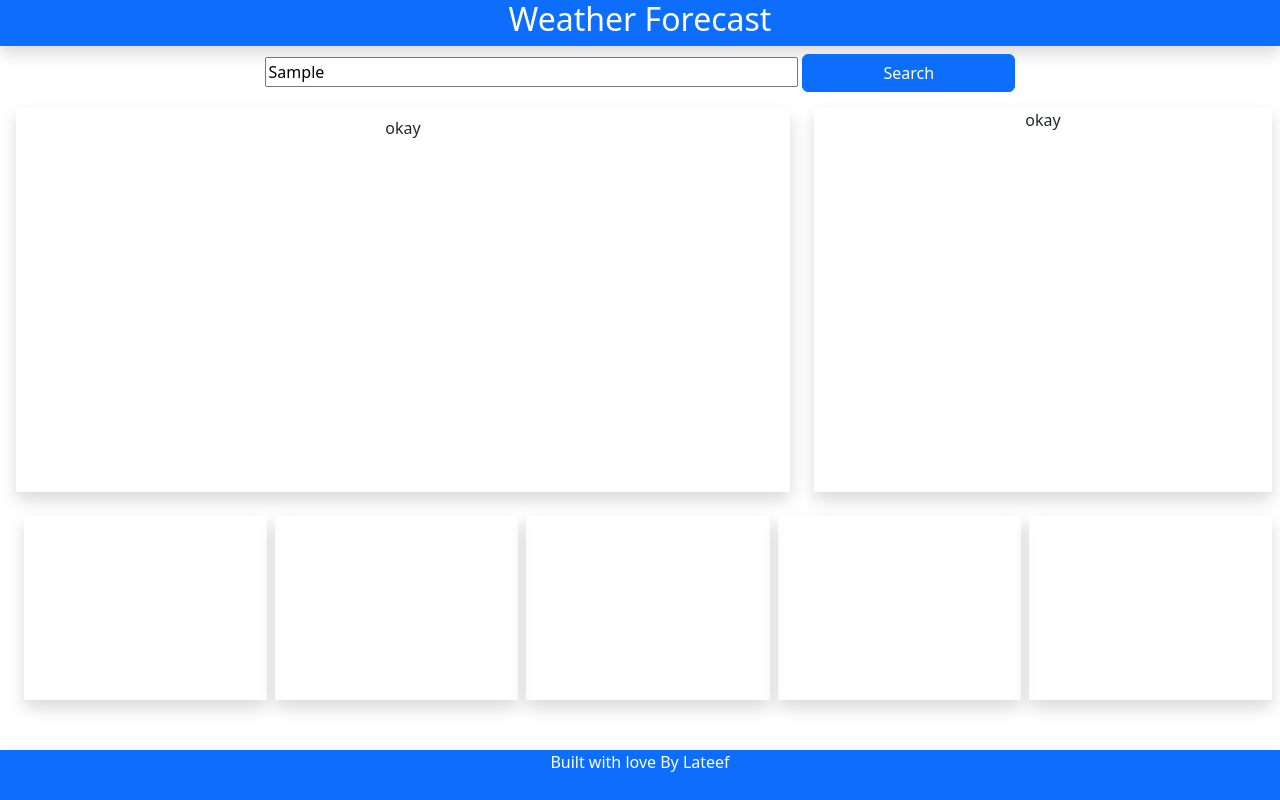
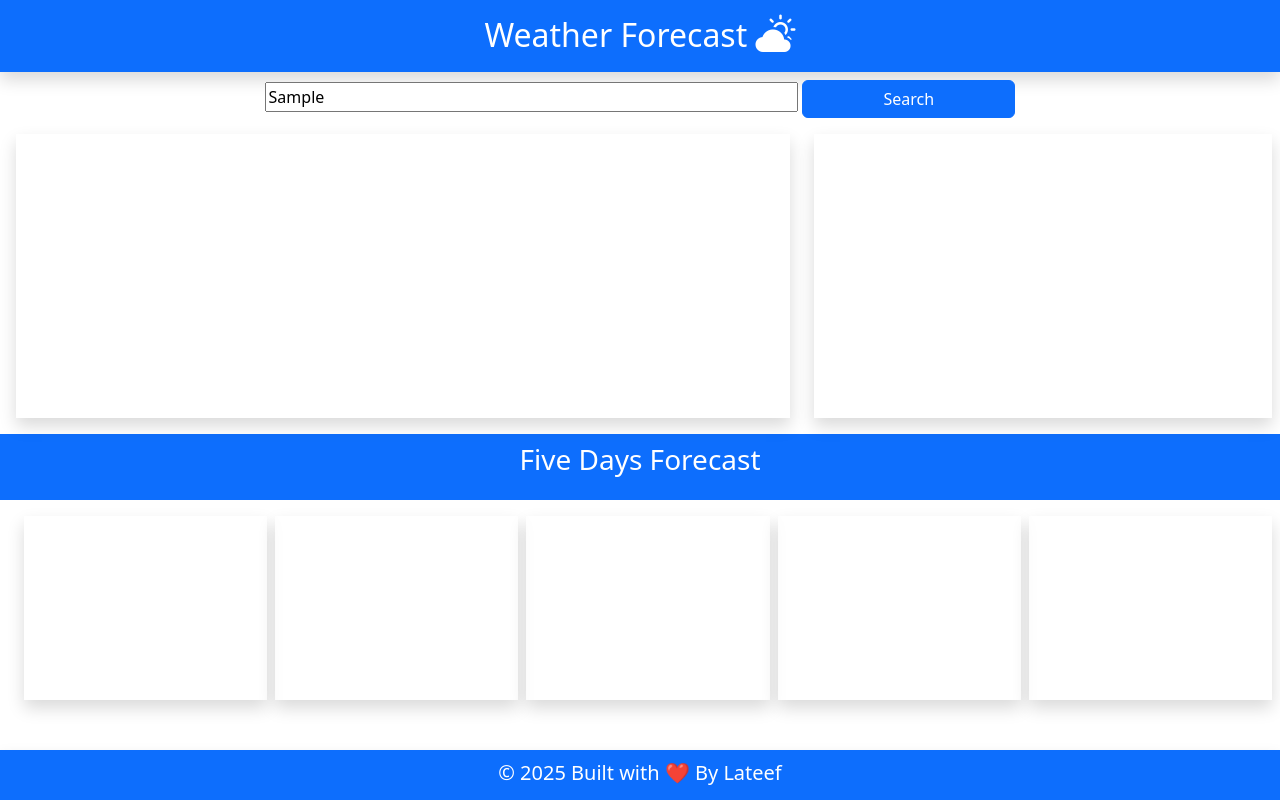
Before and after one commit to latakin/weatherforcast, a website built with Vite: page src/index.html in a window 1280 px wide. Both pictures are taken after typing "Sample" into the empty fields and a click on the button "Search". Built offline with nearby package versions, Linux system fonts and the light colour scheme; no server answers; files whose address does not match are found by name.

Commit message:
app styling done

```diff
--- a/package.json
+++ b/package.json
@@ -25,6 +25,7 @@
   },
   "dependencies": {
     "@popperjs/core": "^2.11.8",
-    "bootstrap": "^5.3.8"
+    "bootstrap": "^5.3.8",
+    "bootstrap-icons": "^1.13.1"
   }
 }
--- a/src/index.html
+++ b/src/index.html
@@ -7,31 +7,36 @@
     <script type="module" src="./js/main.js"></script>
   </head>
   <body class="m-0 d-flex flex-column min-vh-100">
-    <header class="col-12 text-center  text-bg-primary shadow">
-        <h2>Weather Forecast</h2>
+    <header class="col-12 text-center  text-bg-primary shadow p-2 ">
+        <h2 class="fs-2">Weather Forecast   <i class="bi bi-cloud-sun-fill" style="font-size: 2.5rem;"></i></h2>
     </header>
 
     <main class="flex-grow-1">
         <div class="col-12 text-center my-2">
-            <input id="city" class="col-5" type="text" placeholder="ENTER CITY NAME">
-            <button id="search" class="col-2 btn btn-primary">Search</button>
+            <form action="">
+                <input id="city" class="col-5" type="text" placeholder="ENTER CITY NAME" required>
+                <button id="search"  class="col-2 btn btn-primary">Search</button>
+            </form>
+
         </div>
 
-        <div class="col-12 text-center d-flex justify-content-center p-2 m-2 " style="height: 400px;">
-            <div class="col-6 bg-white bg-opacity-50 p-2 me-4 container h-100 flex-fill shadow">okay</div>
-            <div class="col-3 bg-white bg-opacity-50 container h-100 flex-fill me-2 shadow">okay</div>
+        <div class="col-12 text-center d-flex justify-content-center p-2 m-2 " style="height: 300px;">
+
+            <div id="div1" class="col-6 bg-white bg-opacity-50 p-2 me-4 container h-100 flex-fill shadow"></div>
+            <div id="div2"  class="col-3 bg-white bg-opacity-50 container h-100 flex-fill me-2 shadow"></div>
         </div>
+         <div class="p-1 text-center text-bg-primary fs-3"><p>Five Days Forecast</p></div>
         <div class="col-12 text-center d-flex justify-content-center p-2 m-2 " style="height: 200px;">
-            <div class="col-2 bg-white shadow bg-opacity-50 p-2 mx-2 container h-100 flex-fill"></div>
-            <div class="col-2 bg-white bg-white bg-opacity-50 p-2 me-2 container h-100 flex-fill shadow"></div>
-            <div class="col-2 bg-white bg-opacity-50 p-2 me-2 container h-100 flex-fill shadow"></div>
-            <div class="col-2 bg-white bg-opacity-50 p-2 me-2 container h-100 flex-fill shadow"></div>
-            <div class="col-2 bg-white bg-opacity-50 p-2 me-2 container h-100 flex-fill shadow"></div>
+            <div id="div3"  class="col-2 bg-white shadow bg-opacity-50 p-1 mx-2 container h-100 flex-fill"></div>
+            <div id="div4"  class="col-2 bg-white bg-white bg-opacity-50 p-1 me-2 container h-100 flex-fill shadow"></div>
+            <div id="div5"  class="col-2 bg-white bg-opacity-50 p-1 me-2 container h-100 flex-fill shadow"></div>
+            <div id="div6"  class="col-2 bg-white bg-opacity-50 p-1 me-2 container h-100 flex-fill shadow"></div>
+            <div id="div7"  class="col-2 bg-white bg-opacity-50 p-1 me-2 container h-100 flex-fill shadow"></div>
         </div>
     </main>
     <footer>
-        <div class="col-12 text-bg-primary text-center flex-fill shadow" style="height: 50px;">
-            <p>Built with love By Lateef</p>
+        <div class=" col-12 text-bg-primary text-center flex-fill shadow" style="height: 50px;">
+            <p class="fs-5 pt-2">&copy 2025 Built with &#x2764;&#xfe0f; By Lateef</p>
         </div>
     </footer>
     </div>
--- a/src/js/getdata.js
+++ b/src/js/getdata.js
@@ -5,7 +5,13 @@ export async function getForecast(city) {
         const address = data.address;
         const description = data.description;
         const temp = data.days[0].temp;
+        const day1 = data.days[1].temp;
+        const day2 = data.days[2].temp
+        const day3 = data.days[3].temp
+        const day4 = data.days[4].temp
+        const day5 = data.days[5].temp
         console.log(`${address}, ${description}, ${temp}`);
+        return { address, description, temp, day1, day2, day3, day4, day5};
     } catch (error) {
         console.error('data not found');
     }
--- a/src/js/main.js
+++ b/src/js/main.js
@@ -1,15 +1,18 @@
 // Import our custom CSS
-import '../scss/styles.scss'
+import '../scss/styles.scss';
+import 'bootstrap-icons/font/bootstrap-icons.css';
 
 // Import all of Bootstrap’s JS
 import * as bootstrap from 'bootstrap'
 import { getForecast, getImage } from './getdata';
+import { udatePage } from './updateui';
 
 
 const searchBtn = document.querySelector('#search');
 
 
 document.addEventListener('DOMContentLoaded', async () => {
+    await udatePage('newyork');
     const imageUrl = await getImage('newyork');
     document.body.style.backgroundImage = `url('${imageUrl}')`
     document.body.style.backgroundSize = 'cover';
@@ -21,12 +24,26 @@ document.addEventListener('DOMContentLoaded', async () => {
 
 
 //console.log(`${cityName}, whats going on`)
-searchBtn.addEventListener('click', async () => {
+searchBtn.addEventListener('click', async (e) => {
+    e.preventDefault();
      const inp = document.getElementById("city");
      const cityName = inp.value;
+    try {
+        if(!cityName) {
+            alert('enter a valid city')
+        }
+        if (cityName){
              console.log(cityName);
-    getForecast(cityName);
+            udatePage(cityName);
             const imageUrl = await getImage(cityName);
             document.body.style.backgroundImage = `url('${imageUrl}')`
             document.body.style.backgroundSize = 'cover'
+
+        }
+
+        console.log('button clicked')
+       } catch (error) {
+        console.error('data not found')
+    }
+
 }  );
--- /dev/null
+++ b/src/js/updateui.js
@@ -0,0 +1,84 @@
+import { getForecast } from "./getdata";
+
+export async function udatePage(city) {
+
+    const forecast = await getForecast(city);
+
+    //populate Address Div
+    const addressDiv = document.querySelector('#div1');
+
+    const address = forecast.address;
+    const tempInF = forecast.temp;
+    const temp = Math.floor((tempInF - 32) * (5 / 9));
+    addressDiv.innerHTML = `
+                            <h1 style="font-size: 5rem;" class="fw-bolder pt-3 text-start text-uppercase">${address}</h1>
+                            <h3 style="font-size: 6rem;" class="me-4 text-end">${temp}&#8451</h3>
+    `
+
+
+    //populate description div
+    const descriptionDiv = document.querySelector('#div2');
+    const description = forecast.description;
+    descriptionDiv.innerHTML = `
+                            <p><i class="bi bi-cloud-drizzle " style="font-size: 5rem;"></i>
+                            <h3 class="h3 md-2">${description}</h3>
+                            </p>
+    `
+    //populate day 1 of 5 days forecast
+    const dayOneDiv = document.querySelector('#div3');
+    const day1 = forecast.day1;
+    const day1Temp = Math.floor((day1 - 32) * (5 / 9));
+    dayOneDiv.innerHTML = `
+                            <p ><i class="bi bi-cloud-drizzle" style="font-size: 4rem;"></i>
+                            <h3 class="h3">${day1Temp}&#8451</h3>
+                            <p class="fs-4 fw-bolder">Day 1</p>
+                            </p>
+
+    `
+    //populate day 2 of 5 days forecast
+    const dayTwoDiv = document.querySelector('#div4');
+    const day2 = forecast.day2;
+    const day2Temp = Math.floor((day2 - 32) * (5 / 9));
+    dayTwoDiv.innerHTML = `
+                            <p><i class="bi bi-cloud-drizzle" style="font-size: 4rem;"></i>
+                            <h3 class="h3">${day2Temp}&#8451</h3>
+                            <p class="fs-4 fw-bolder">Day 2</p>
+                            </p>
+
+    `
+     //populate day 3 of 5 days forecast
+    const dayThreeDiv = document.querySelector('#div5');
+    const day3 = forecast.day3;
+    const day3Temp = Math.floor((day3 - 32) * (5 / 9));
+    dayThreeDiv.innerHTML = `
+                            <p><i class="bi bi-cloud-drizzle" style="font-size: 4rem;"></i>
+                            <h3 class="h3">${day3Temp}&#8451</h3>
+                            <p class="fs-4 fw-bolder">Day 3</p>
+                            </p>
+
+    `
+
+     //populate day 4 of 5 days forecast
+    const dayFourDiv = document.querySelector('#div6');
+    const day4 = forecast.day4;
+    const day4Temp = Math.floor((day4 - 32) * (5 / 9));
+    dayFourDiv.innerHTML = `
+                            <p><i class="bi bi-cloud-drizzle" style="font-size: 4rem;"></i>
+                            <h3 class="h3">${day4Temp}&#8451</h3>
+                            <p class="fs-4 fw-bolder">Day 4</p>
+                            </p>
+
+    `
+     //populate day 5 of 5 days forecast
+    const dayFiveDiv = document.querySelector('#div7');
+    const day5 = forecast.day5;
+    const day5Temp = Math.floor((day5 - 32) * (5 / 9));
+    dayFiveDiv.innerHTML = `
+                            <p><i class="bi bi-cloud-drizzle" style="font-size: 4rem;"></i>
+                            <h3 class="h3">${day5Temp}&#8451</h3>
+                            <p class="fs-4 fw-bolder">Day 5</p>
+                            </p>
+
+    `
+
+}
```
Also changed, not shown: 1 other file. Lines whose indentation alone changed are shown as unchanged.
